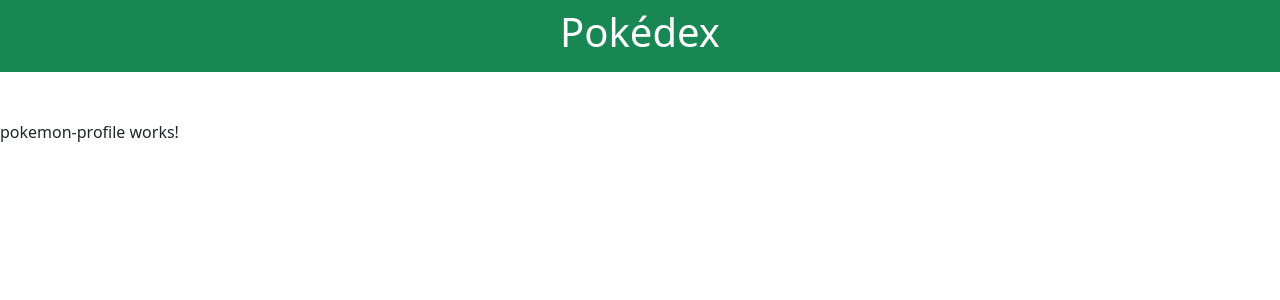
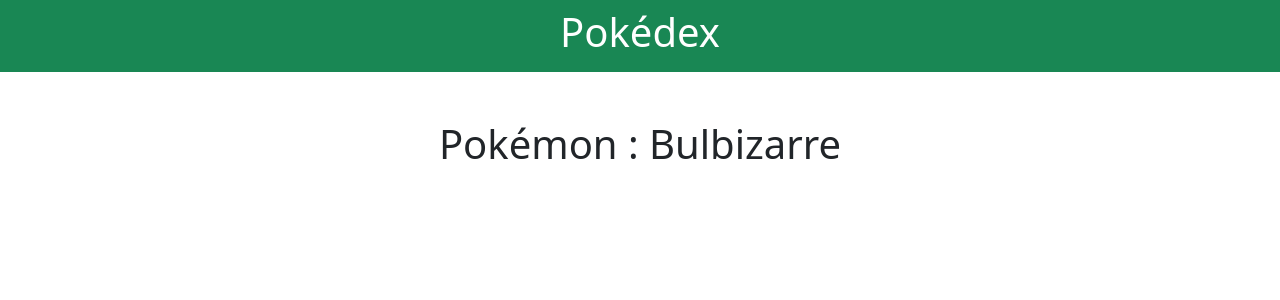
Before and after one commit to codeursenior/angular-pokedex-app, an Angular app: page /pokemons/1 in a window 1280 px wide. Shown: the top 300 px of the page. Built offline with nearby package versions, Linux system fonts and the light colour scheme.

Commit message:
step(route): get router date in profile component

```diff
--- a/src/app/pokemon/pokemon-profile/pokemon-profile.component.html
+++ b/src/app/pokemon/pokemon-profile/pokemon-profile.component.html
@@ -1 +1 @@
-<p>pokemon-profile works!</p>
+<h1 class="text-center">Pokémon : {{ pokemon().name }}</h1>
--- a/src/app/pokemon/pokemon-profile/pokemon-profile.component.ts
+++ b/src/app/pokemon/pokemon-profile/pokemon-profile.component.ts
@@ -1,12 +1,21 @@
-import { Component } from '@angular/core';
+import { Component, computed, inject, signal } from '@angular/core';
+import { ActivatedRoute } from '@angular/router';
+import { PokemonService } from '../../pokemon.service';
 
 @Component({
   selector: 'app-pokemon-profile',
   standalone: true,
   imports: [],
   templateUrl: './pokemon-profile.component.html',
-  styles: ``
+  styles: ``,
 })
 export class PokemonProfileComponent {
-
+  readonly route = inject(ActivatedRoute);
+  readonly pokemonService = inject(PokemonService);
+  readonly pokemonId = signal(
+    Number(this.route.snapshot.paramMap.get('id'))
+  ).asReadonly();
+  readonly pokemon = signal(
+    this.pokemonService.getPokemonById(this.pokemonId())
+  ).asReadonly();
 }
```
